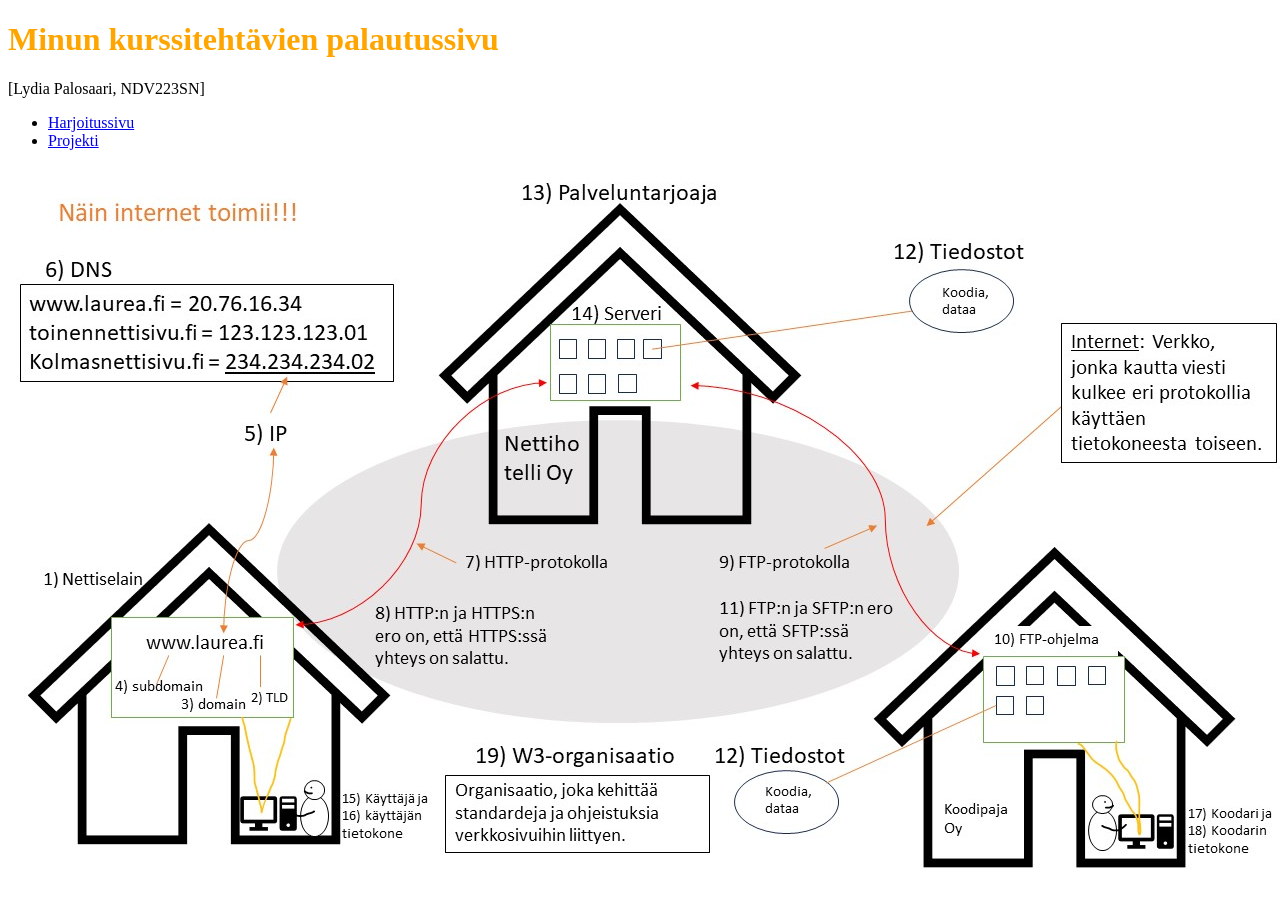
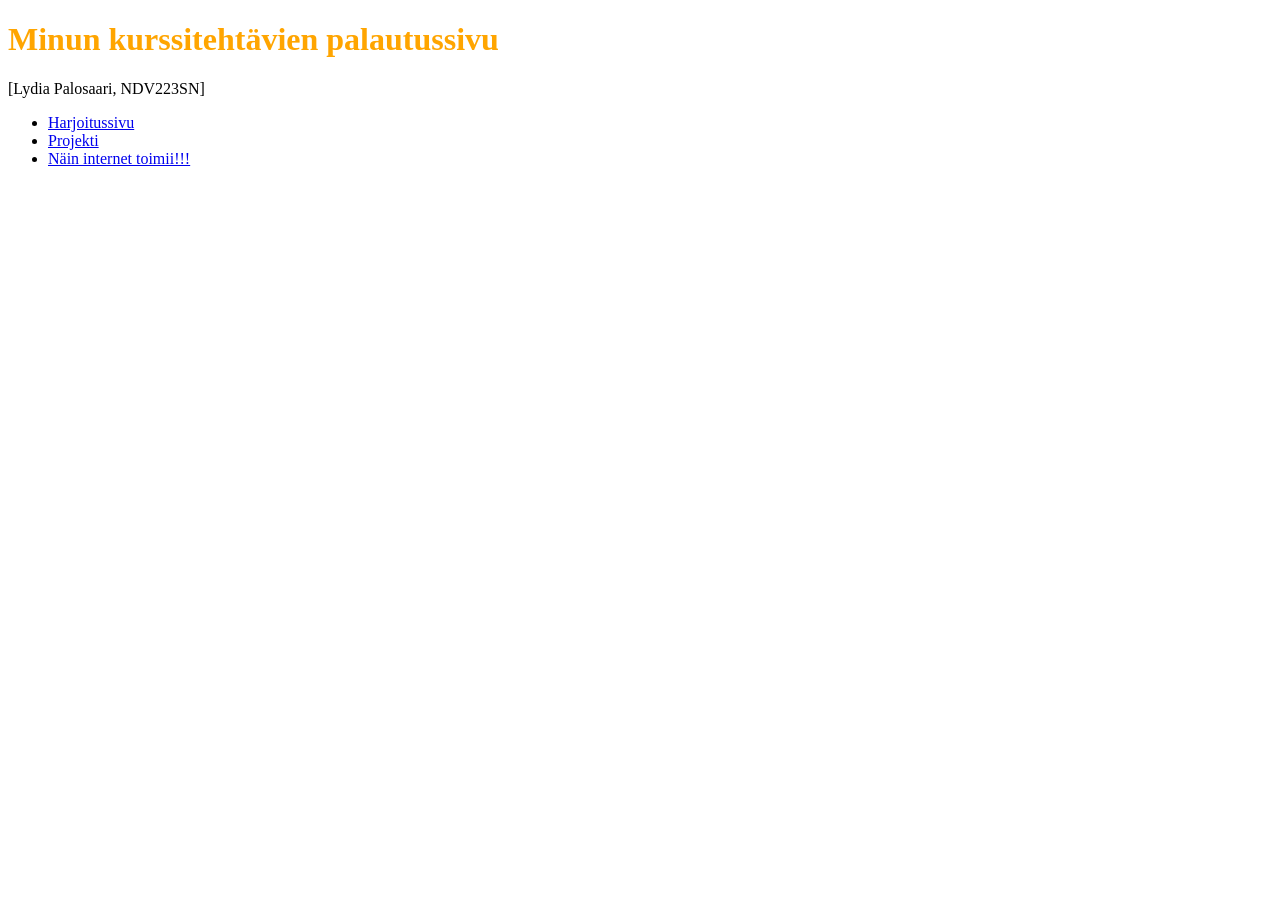
Before and after one commit to lydiamarianne/lydiamarianne.github.io, a plain HTML site: page index.html in a window 1280 px wide. After the commit the page ends 800 px from the top, so only its background shows below. Drawn offline with Linux system fonts and the light colour scheme.

Commit message:
Update index.html

```diff
--- a/index.html
+++ b/index.html
@@ -14,7 +14,7 @@
         Kun luot tyhjän tiedoston, linkkiä klikkaamalla päädyt vain tyhjälle valkoiselle sivulle (=oikein).-->
         <li><a href="harjoitus.html" target="_blank" >Harjoitussivu</a></li>
         <li><a href="(Lisää tänne linkki myöhemmin)">Projekti</a></li>
+        <li><a href="Näin_internet_toimii.jpg" target="_blank" >Näin internet toimii!!!</a></li>
     </ul>
-    <img src="Näin_internet_toimii.jpg">
 </body>
 </html>
```
